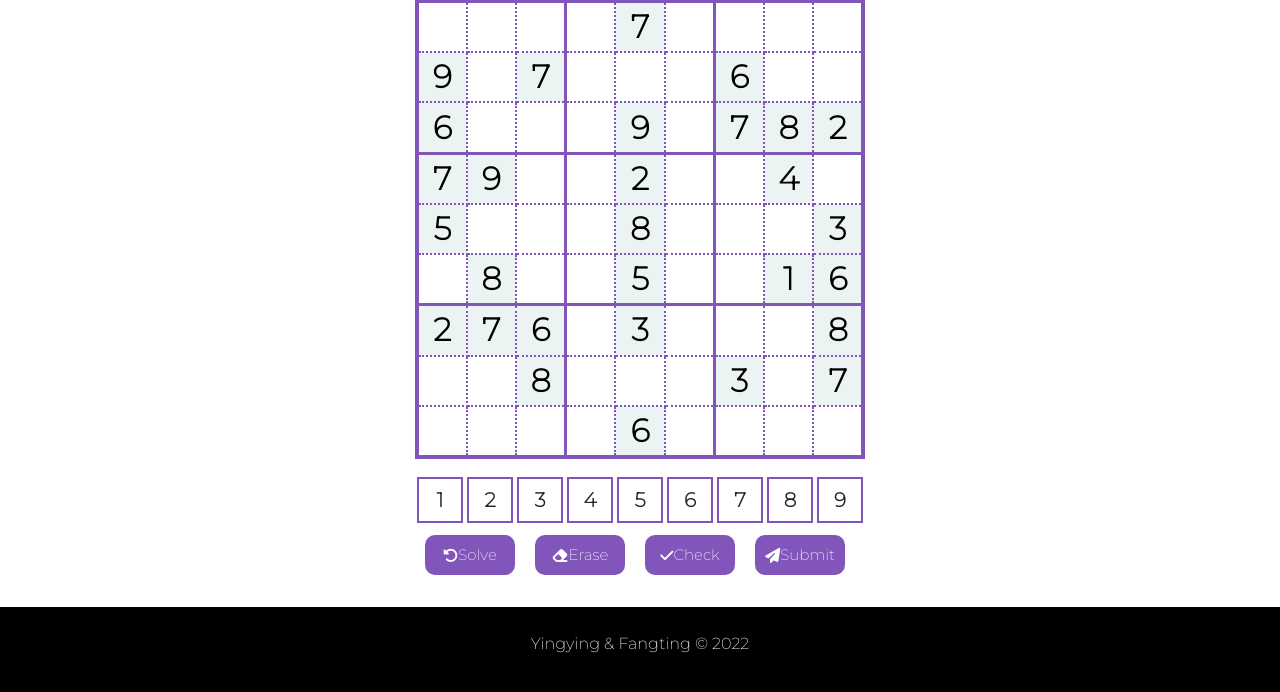
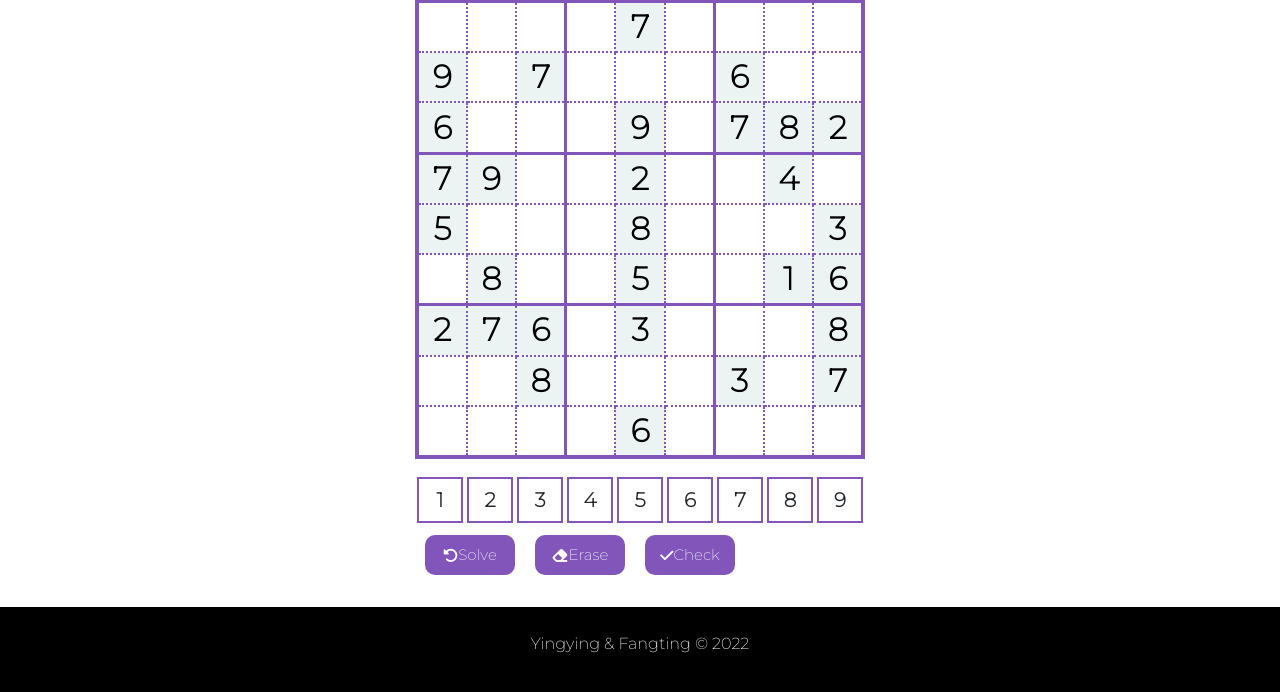
Before and after one commit to loveyamiyu/sodoku-design, a Flask app: page / in a window 1280 px wide. Shown: the part 153-845 px from the top of the page. Run offline with Flask 2, Linux system fonts and the light colour scheme; a user stored in the database is signed in; some libraries are stand-ins or nearby versions.

Commit message:
merged submit function with check function

```diff
--- a/app/static/app.js
+++ b/app/static/app.js
@@ -243,7 +243,14 @@ function check() {
 			if (puzzle.isValid(finishedGrid, i, j, tile.innerHTML)) {
 					pause();
 					document.getElementById('result').innerHTML = "You did amazing!!" + " The time you spent is " + timeSpent + " seconds";
-					return timeSpent, finishedGrid;
+					$.ajax({
+						url: "/home",
+						type: "POST",
+						data: {
+							 "timeSpent": timeSpent,
+							 "finishedGrid": finishedGrid},
+					});
+					console.log(timeSpent, finishedGrid)
 				} else {
 					document.getElementById('result').innerHTML = "Something needs to be revised :(";
 					startTimer();
@@ -259,20 +266,6 @@ function check() {
 		return false;
 	}
 }
-
-function submit() { //revision needed
-	if (check() != false) {
-		var finishedGrid = finishedGrid;
-		$.ajax({
-			url: "/home",
-			type: "POST",
-			data: {
-				 "timeSpent": timeSpent,
-				 "finishedGrid": finishedGrid},
-		});
-	}
-}
-
 
 
 function finishGrid() {
--- a/app/templates/home.html
+++ b/app/templates/home.html
@@ -87,10 +87,6 @@
             <button onclick="solve()" clas="input-button" id="solve"><i class="fa-solid fa-rotate-left"></i>Solve</button>
             <button onclick="erase()" clas="input-button" id="erase"><i class="fa-solid fa-eraser"></i>Erase</button>
             <button onclick="check()" clas="input-button" id="check"><i class="fa-solid fa-check"></i>Check</button>
-
-
-            <!--submit function, the data will be POSTed into the database once it passed the check function-->
-            <button onclick="submit()" clas="input-button" id="submit-button"><i class="fa-solid fa-paper-plane"></i>Submit</button>
         </div>
 
     </div>
```
Also changed, not shown: app/db.sqlite.
